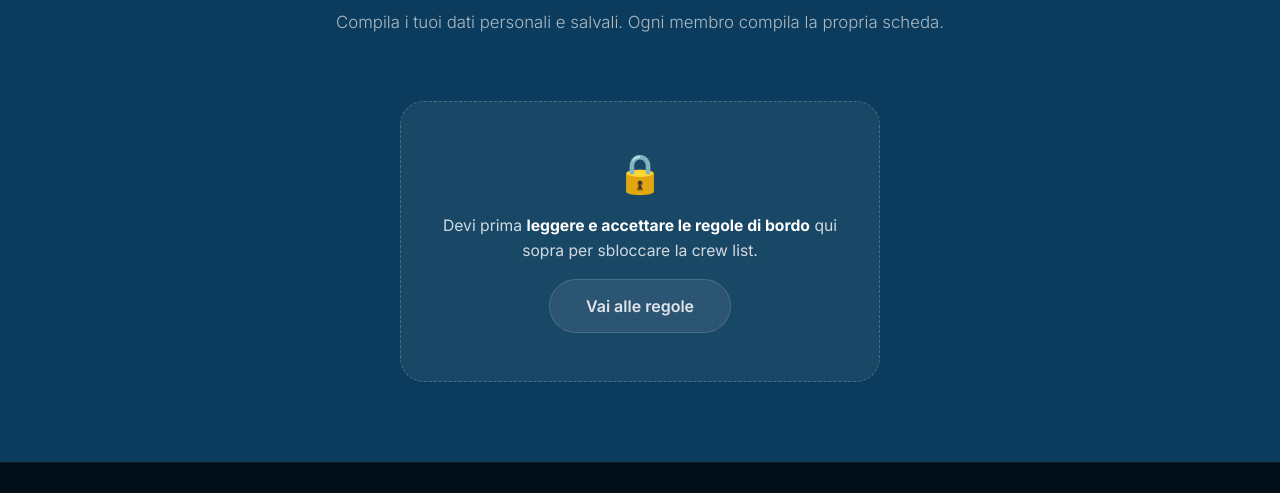
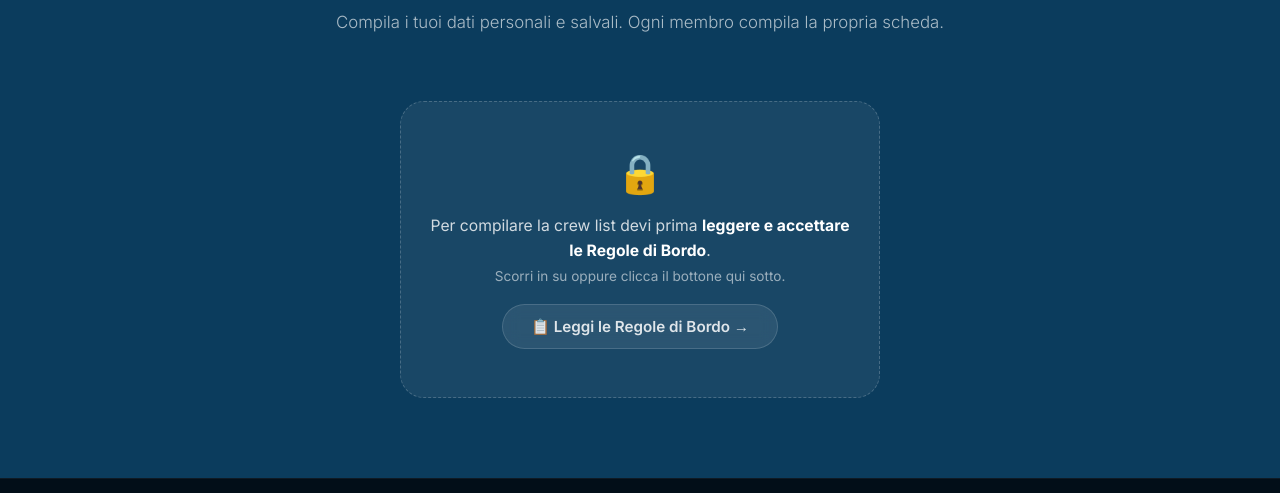
Before and after one commit to lommysly/corsica-sailing-experience, a plain HTML site: page lagoon.html in a window 1280 px wide. Shown: the part 3609-4102 px from the top of the page. Drawn offline with nearby package versions, Linux system fonts and the light colour scheme.

Commit message:
UX: messaggio lucchetto crew list più chiaro con CTA prominente

```diff
--- a/lagoon.html
+++ b/lagoon.html
@@ -225,8 +225,8 @@
       <!-- Blocco se regole non accettate -->
       <div class="crew-locked" id="crewLocked">
         <div class="crew-locked-icon">🔒</div>
-        <p>Devi prima <strong>leggere e accettare le regole di bordo</strong> qui sopra per sbloccare la crew list.</p>
-        <a href="#regole" class="btn-ghost" onclick="document.getElementById('regole').scrollIntoView({behavior:'smooth'});return false;">Vai alle regole</a>
+        <p>Per compilare la crew list devi prima <strong>leggere e accettare le Regole di Bordo</strong>.<br><span style="font-size:.85rem; opacity:.7;">Scorri in su oppure clicca il bottone qui sotto.</span></p>
+        <a href="#regole" class="btn-ghost" style="font-size:.95rem; padding:12px 28px;" onclick="document.getElementById('regole').scrollIntoView({behavior:'smooth'});return false;">📋 Leggi le Regole di Bordo →</a>
       </div>
 
       <!-- Form (visibile solo dopo accettazione) -->
```
Also changed, not shown: oceanis.html (+2 -2 lines).
